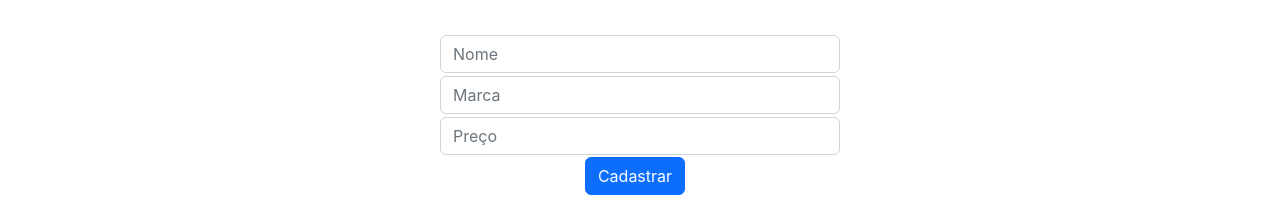
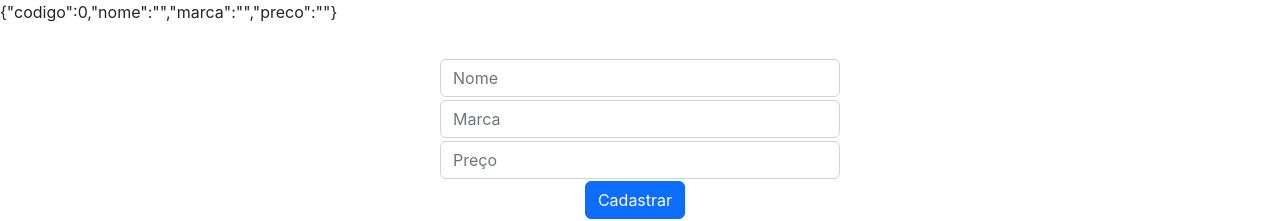
Before and after one commit to misaelborges/cadastro_produtos, a React (Create React App) app in the folder frontend/: page / in a window 1280 px wide. Shown: the top 221 px of the page. Built offline with nearby package versions, Linux system fonts and the light colour scheme; no server answers.

Commit message:
function insereDados

```diff
--- a/frontend/src/App.js
+++ b/frontend/src/App.js
@@ -5,8 +5,16 @@ import Tabela from "./Tabela";
 
 function App() {
 
+  const produto = {
+    codigo: 0,
+    nome: '',
+    marca: '',
+    preco: ''
+  }
+
   const [btnCadastrar, setBtnCadastrar] = useState(true);
   const [produtos, setProdutos] = useState([]);
+  const [objetoProduto, setObjetoProduto] = useState(produto);
 
   useEffect(() => {
     fetch('http://localhost:8080/produtos/list')
@@ -14,9 +22,14 @@ function App() {
     .then(resposta_conversao => setProdutos(resposta_conversao))
   })
 
+  const insereDados = (e) => {
+    console.log(e.target);
+  }
+
   return (
     <div className="App">
-      <Formulario botao={btnCadastrar} />
+      <p>{JSON.stringify(objetoProduto)}</p>
+      <Formulario botao={btnCadastrar} eventoInsere={insereDados} />
       <Tabela lista={produtos} />
     </div>
   );
--- a/frontend/src/Formulario.js
+++ b/frontend/src/Formulario.js
@@ -1,9 +1,9 @@
-function Formulario({ botao }) {
+function Formulario({ botao, eventoInsere }) {
     return(
         <form>
-            <input type="text" className="form-control" placeholder="Nome" />
-            <input type="text" className="form-control" placeholder="Marca" />
-            <input type="text" className="form-control" placeholder="Preço" />
+            <input type="text" onChange={eventoInsere} name="nome" className="form-control" placeholder="Nome" />
+            <input type="text" onChange={eventoInsere} name="marca" className="form-control" placeholder="Marca" />
+            <input type="text" onChange={eventoInsere} name="preco" className="form-control" placeholder="Preço" />
 
             {
                 botao
```
